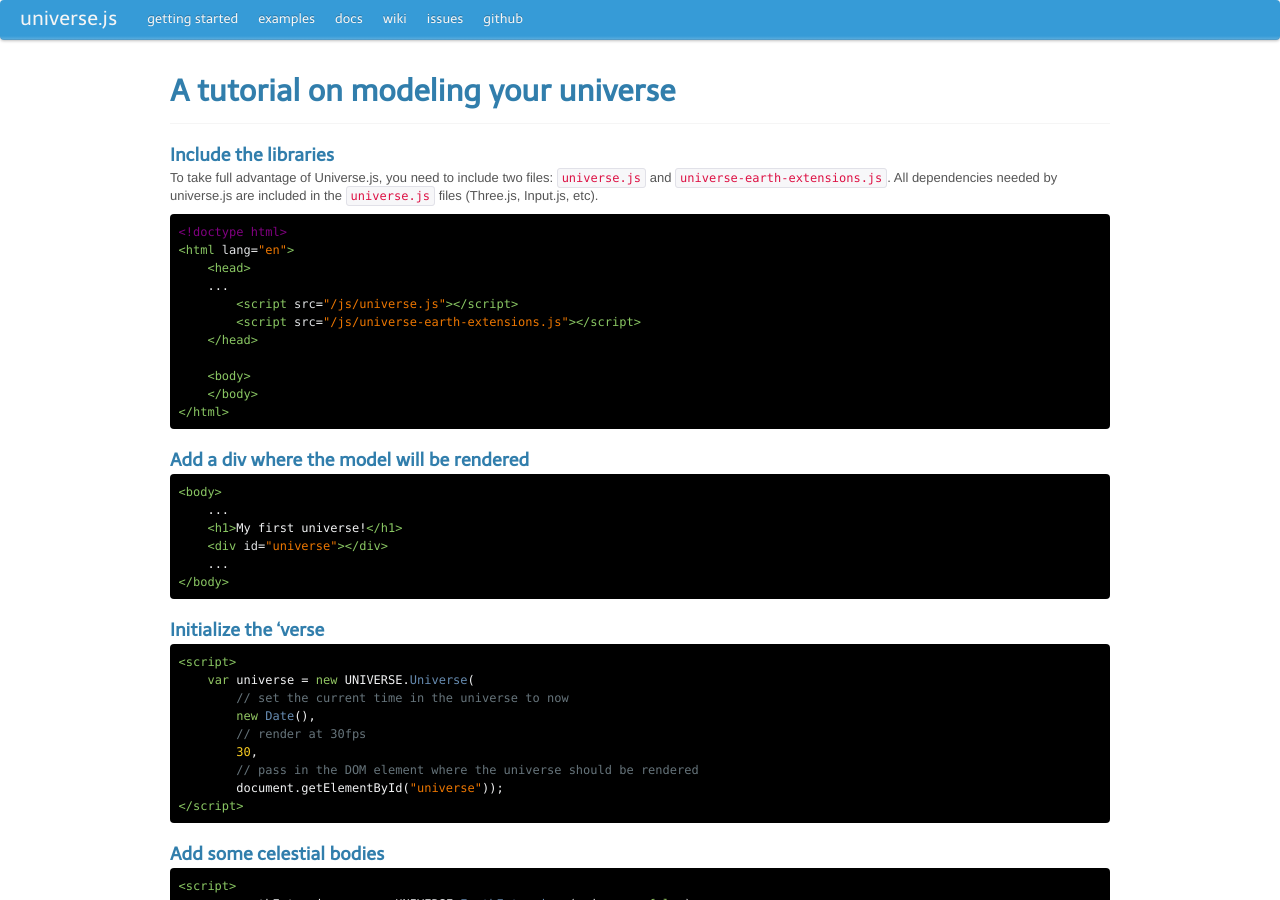
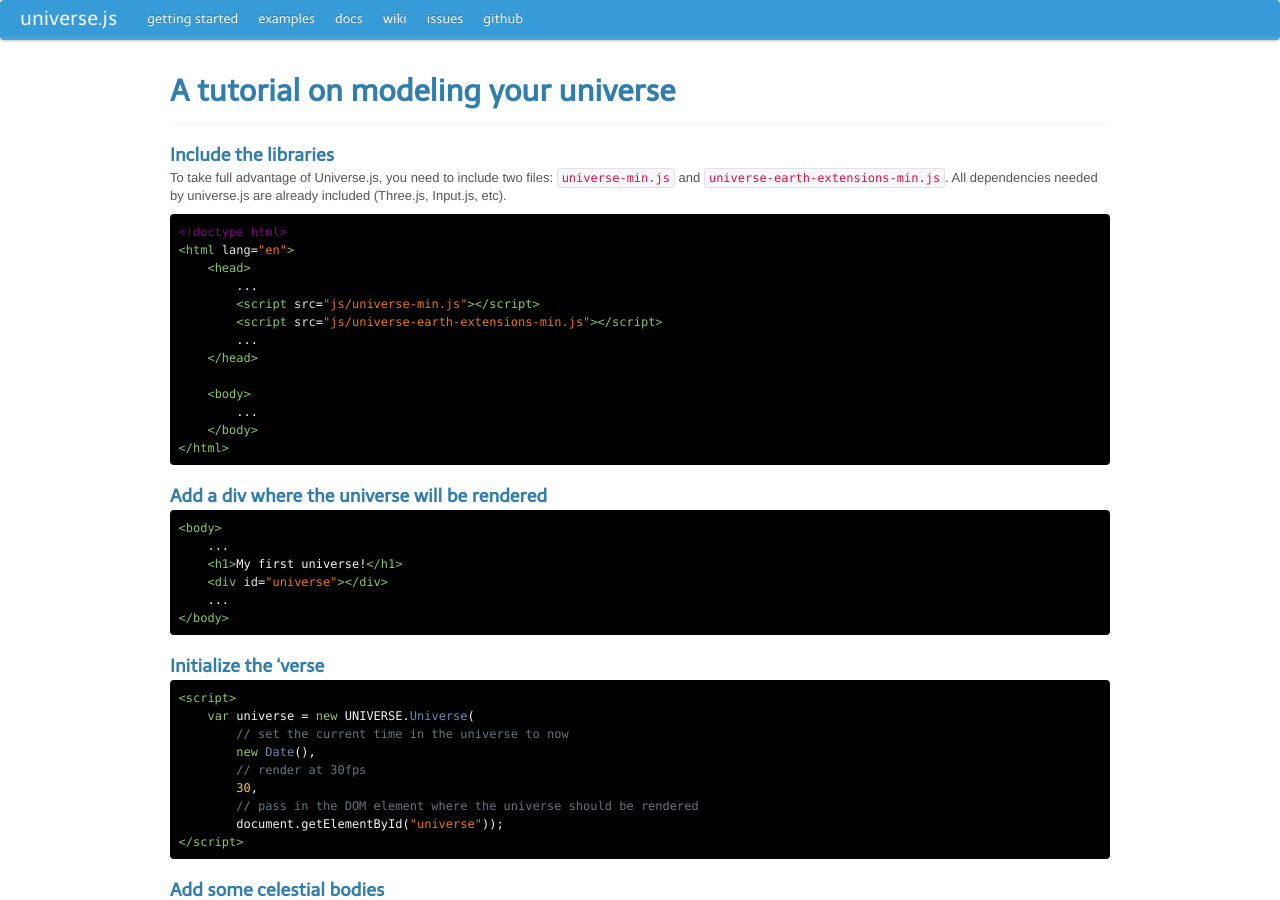
Before and after one commit to solidyn/universe.js, a Jekyll site: the page built from getting-started.md, in a window 1280 px wide and 900 px high. Built offline with Jekyll 4.4.1, drawn with Linux system fonts in a browser that asks for light colours; nearby versions of some CDN libraries.

Commit message:
changed docs to reference minified file, fixed dummy example imgs

```diff
--- a/examples.html
+++ b/examples.html
@@ -11,7 +11,7 @@ description: Several examples of what you can do with universe.js
         <li class="span4">
             <div class="thumbnail">
                 <a href="#">
-                    <img src="/img/scrn_1.png" alt="">
+                    <img src="/assets/img/scrn_1.png" alt="">
                     <h5>Example name</h5>
                 </a>
                 <p>Details about the example here</p>
@@ -20,7 +20,7 @@ description: Several examples of what you can do with universe.js
         <li class="span4">
             <div class="thumbnail">
                 <a href="#">
-                    <img src="/img/scrn_3.png" alt="">
+                    <img src="/assets/img/scrn_3.png" alt="">
                     <h5>Example name</h5>
                 </a>
                 <p>Details about the example here</p>
@@ -29,7 +29,7 @@ description: Several examples of what you can do with universe.js
         <li class="span4">
             <div class="thumbnail">
                 <a href="#">
-                    <img src="/img/scrn_8.png" alt="">
+                    <img src="/assets/img/scrn_8.png" alt="">
                     <h5>Example name</h5>
                 </a>
                 <p>Details about the example here</p>
--- a/getting-started.md
+++ b/getting-started.md
@@ -10,23 +10,24 @@ description: A quick tutorial about modeling with universe.js
 
 ### Include the libraries
 To take full advantage of Universe.js, you need to include two files:
-`universe.js` and `universe-earth-extensions.js`. All dependencies needed
-by universe.js are included in the `universe.js` files (Three.js,
-Input.js, etc).
+`universe-min.js` and `universe-earth-extensions-min.js`. All dependencies needed
+by universe.js are already included (Three.js, Input.js, etc).
 
     <!doctype html>
     <html lang="en">
         <head>
-        ...
-            <script src="/js/universe.js"></script>
-            <script src="/js/universe-earth-extensions.js"></script>
+            ...
+            <script src="js/universe-min.js"></script>
+            <script src="js/universe-earth-extensions-min.js"></script>
+            ...
         </head>
 
         <body>
+            ...
         </body>
     </html>
 
-### Add a div where the model will be rendered
+### Add a div where the universe will be rendered
 
     <body>
         ...
```
